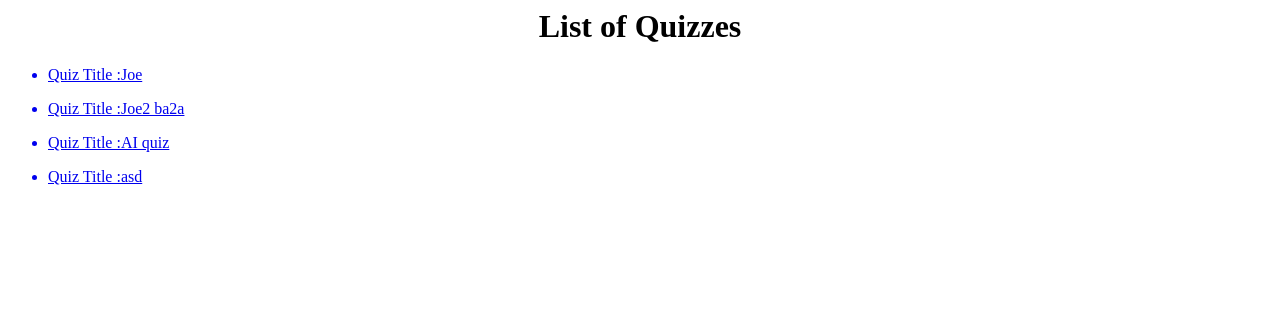
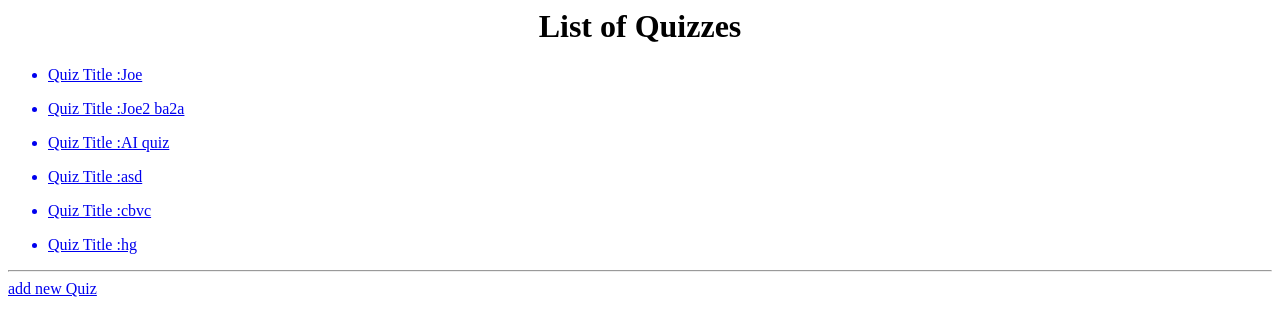
Before and after one commit to AmiraMosa/Quiz, a Django app: page / in a window 1280 px wide. Shown: the top 336 px of the page. Run offline with Django 3.2, Linux system fonts and the light colour scheme; data comes from the database, SQL or seed files in the repository.

Commit message:
Quiz can be answered by any user

```diff
--- a/quizModule/admin.py
+++ b/quizModule/admin.py
@@ -7,3 +7,7 @@ from .models import *
 admin.site.register(Quiz)
 admin.site.register(Question)
 admin.site.register(Solved)
+class QuestionsInline(admin.TabularInline):
+    model = Question
+    fields = ('title', 'created_by')
+    readonly_fields = ('Score_Point',)
--- a/quizModule/models.py
+++ b/quizModule/models.py
@@ -10,13 +10,14 @@ Programming_Types = (('declarative', 'declarative'), ('procedural', 'procedural'
 
 
 class Quiz(models.Model):
+    created_by = models.ForeignKey(User,on_delete=models.CASCADE,null=True)
+    user = models.ForeignKey(User,on_delete=models.CASCADE,null=True)
     title = models.CharField(max_length=20, default="", blank=False)
     programming_language = models.CharField(max_length=30, choices=Programming_Languages, default='Python', blank=False)
     Programming_Type = models.CharField(max_length=1000, choices=Programming_Types, default='procedural', blank=False)
     skill_type = models.TextField(default='', blank=False)
     no_of_questions = models.IntegerField(blank=False, default=3)
     expected_duration = models.DurationField(default=timedelta(minutes=15))
-
     def __str__(self):
         return self.title
 
@@ -30,8 +31,6 @@ class Quiz(models.Model):
     @property
     def Score_Point(self):
         return len(self.quest)*5
-
-
 Answers = (('a', 'a'), ('b', 'b'), ('c', 'c'), ('d', 'd'), ('e', 'e'))
 
 
@@ -39,7 +38,7 @@ class Question(models.Model):
     question = models.CharField(max_length=2000, default='')
     Answer = models.CharField(choices=Answers, blank=False, default='a', max_length=2)
     #what if question related to many fields
-    quiz_id = models.ForeignKey(Quiz, on_delete=models.CASCADE,null=True)
+    quiz_id = models.ManyToManyField(Quiz)
     a = models.CharField(max_length=200, default='', blank=True)
     b = models.CharField(max_length=200, default='', blank=True)
     c = models.CharField(max_length=200, default='', blank=True)
@@ -52,10 +51,7 @@ class Question(models.Model):
 
 
 #how to make the table have unique fields such that there can't be no 1--->1 many times
-#how to let question be shared with many quizzes
 #how to return all choices of a question when I ask for a GET quiz
-#how I create a Quiz using Forms
-#how I sign in as another user in order to save the quiz for many users
 
 class Solved(models.Model):
     user = models.ForeignKey(User, on_delete=models.CASCADE, null=False)
--- a/quizModule/views.py
+++ b/quizModule/views.py
@@ -30,7 +30,7 @@ def showQuizDetails(request, id):
             quiz = Quiz.objects.get(id=id)
         except:
             return HttpResponse('No such ID is available')
-        return render(request, '/QuizDetails.html', {'quiz': quiz})
+        return render(request, 'QuizDetails.html', {'quiz': quiz})
     elif request.method == "POST":
         # obj = Solved.objects.create()
         # post will contains the data I submitted, such as the radio buttons
@@ -49,7 +49,13 @@ def showQuizDetails(request, id):
 
 def getResults(request):
     objects = Solved.objects.all()
-    return render(request,'results.html',{'objects':objects})
+    list = []
+    res = []
+    for obj in objects:
+        if [obj.user_id,obj.quiz_id] not in list:
+            list.append([obj.user_id,obj.quiz_id])
+            res.append(obj)
+    return render(request,'results.html',{'objects':res})
 
 def addQuiz(request):
     form = CreateQuizForm(request.POST or None)
--- a/templates/AllQuizzes.html
+++ b/templates/AllQuizzes.html
@@ -6,4 +6,6 @@
     <a href="details/{{quiz.id}}" ><li><p >Quiz Title :{{ quiz.title}}</p></li></a>
 {% endfor %}
 </ul>
+<hr>
+<a href="/addquiz/" >add new Quiz</a>
 </body>
--- a/templates/QuizDetails.html
+++ b/templates/QuizDetails.html
@@ -1,6 +1,8 @@
 <body>
 
 <h1 align="Center">Quiz{{ quiz.id }}: {{ quiz.title }}</h1>
+<p>Created By:         {{ quiz.created_by }}</p>
+
 <p>No of Questions:         {{ quiz.no_of_questions }}</p>
 <p>Expected Duration:       {{ quiz.expected_duration }}</p>
 <p>Skill Type:              {{ quiz.skill_type }}</p>
@@ -10,7 +12,6 @@
 
 <h2>Questions</h2>
 <form method="post">{% csrf_token %}
-
 {% for obj in quiz.quest %}
     <ul >
 
```
Also changed, not shown: db.sqlite3, quizModule/migrations/0009_auto_20190409_2155.py (added), quizModule/migrations/0010_auto_20190409_2213.py (added), quizModule/migrations/0011_auto_20190409_2238.py (added).
